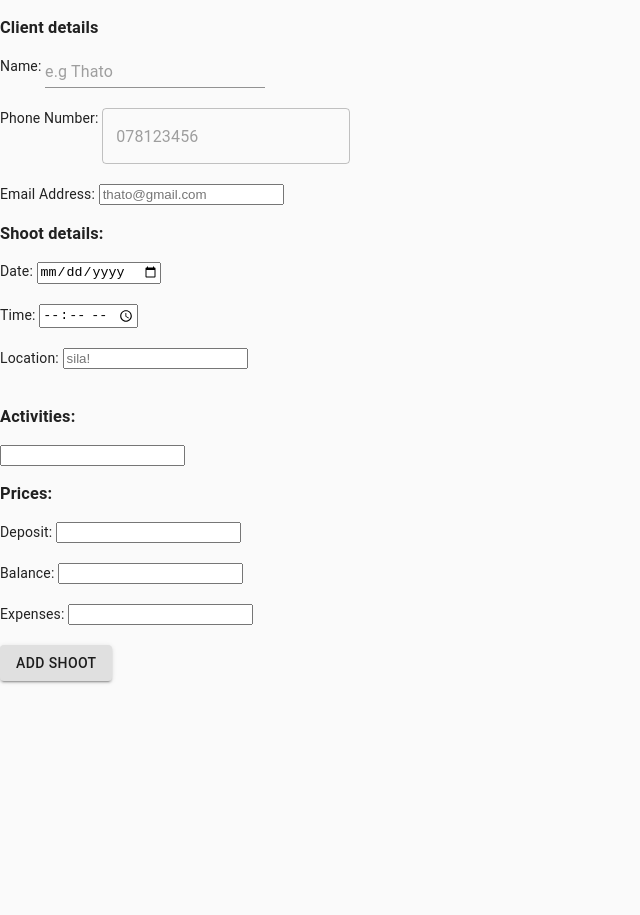
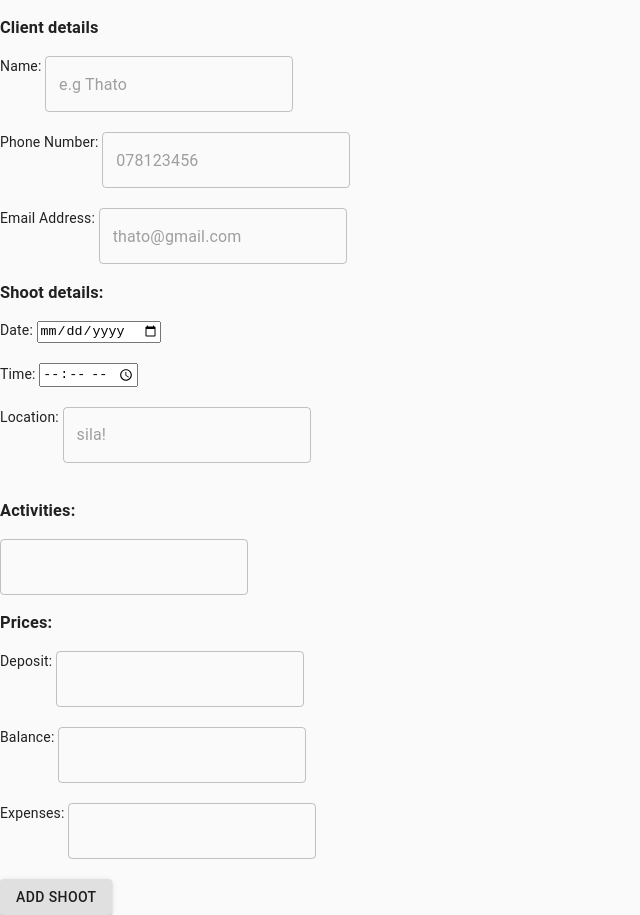
Before and after one commit to wallet-wize/biz-app, a React (Create React App) app: page /AddShoot in a window 1280 px wide. Shown: the whole page, without its empty margins (0-640 px from the left). Before the commit the page ends 800 px from the top, so only its background shows below. Built offline with nearby package versions, Linux system fonts and the light colour scheme.

Commit message:
the html of all the pages

```diff
--- a/src/views/AddShoot/AddShoot.js
+++ b/src/views/AddShoot/AddShoot.js
@@ -5,11 +5,11 @@ const AddShoot=()=> {
     return (
         <div>
             <h3>Client details</h3>
-           Name: <TextField placeholder="e.g Thato" /><br/>
+           Name: <TextField variant="outlined" placeholder="e.g Thato" /><br/>
            <br/>
            Phone Number: <TextField variant="outlined" placeholder="078123456" /> <br/>
            <br/>
-           Email Address: <input type = "textfield" placeholder ="thato@gmail.com"/><br/>
+           Email Address: <TextField variant = "outlined" placeholder ="thato@gmail.com"/><br/>
 
 
            <h3>Shoot details:</h3>
@@ -19,18 +19,18 @@ const AddShoot=()=> {
 
            Time: <input type = "time" placeholder ="10h00"/><br/>
            <br/>
-           Location: <input type = "location" placeholder = "sila!"/><br/>
+           Location: <TextField variant="outlined" placeholder = "sila!"/><br/>
            <br/>
 
            <h3>Activities:</h3>
-           <input type = "textarea" />
+           <TextField variant="outlined" />
 
            <h3>Prices:</h3>
-           Deposit: <input type = "text"/><br/>
+           Deposit: < TextField variant="outlined"/><br/>
            <br/>
-           Balance: <input type = "text"/><br/>
+           Balance: <TextField variant="outlined"/><br/>
            <br/>
-           Expenses: <input type = "text"/><br/>
+           Expenses: <TextField variant="outlined"/><br/>
            <br/>
 
            <Button variant="contained" href="/AllShoots">Add Shoot</Button>
--- a/src/views/Register/Register.js
+++ b/src/views/Register/Register.js
@@ -1,14 +1,14 @@
 import React from 'react';
-import {Button} from "@material-ui/core";
+import {Button, TextField} from "@material-ui/core";
 
 const Register =()=> {
     return( <div>
         <h1>Register</h1>
-        Email:  <input type = "textfield" placeholder="e.g dlokweni@gmail.com"/> <br/>
+        Email:  <TextField placeholder="e.g dlokweni@gmail.com"/> <br/>
         <br/>
-        Password: <input type = "textfield" placeholder="e.g #12frgutyfG"/> <br/>
+        Password: <TextField placeholder="e.g #12frgutyfG"/> <br/>
         <br/>
-        confirm Password: <input type = "textfield" placeholder = " e.g #12frgutyfG"/>
+        confirm Password: <TextField placeholder = " e.g #12frgutyfG"/>
         <br/>
         <Button variant="contained" href="/Schedule">Register</Button>
 
--- a/src/views/SignIn/SignIn.js
+++ b/src/views/SignIn/SignIn.js
@@ -5,9 +5,9 @@ const SignIn =()=> {
     return (
     <div>
         <h1>SignIn</h1>
-        Email Address: <input text = "textfield" placeholder="Thato@gmail.com"/><br/>
+        Email Address: <TextField variant="outlined" placeholder="Thato@gmail.com"/><br/>
         <br/>
-        Password: <input text = "textfield" placeholder="#12wftG"/><br/>
+        Password: <TextField variant="outlined" placeholder="#12wftG"/><br/>
         <br/>
         <Button variant ="contained" href="Schedule">Sign In</Button>
 
```
Also changed, not shown: src/views/SingleShoot/SingleShoot.js (line endings or trailing spaces).
